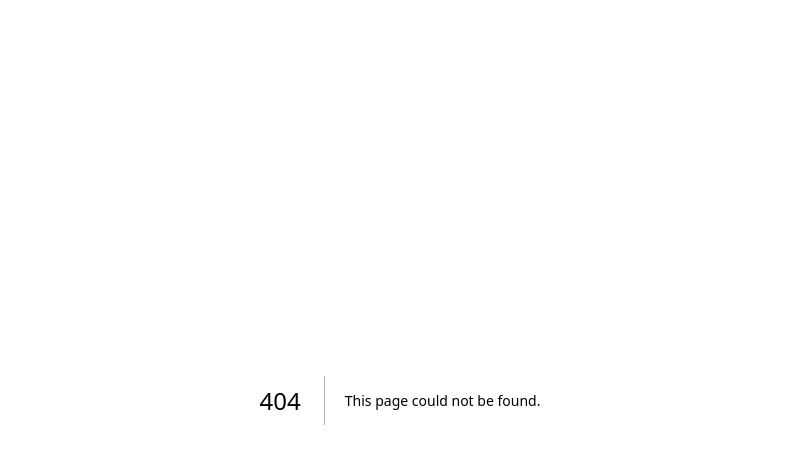
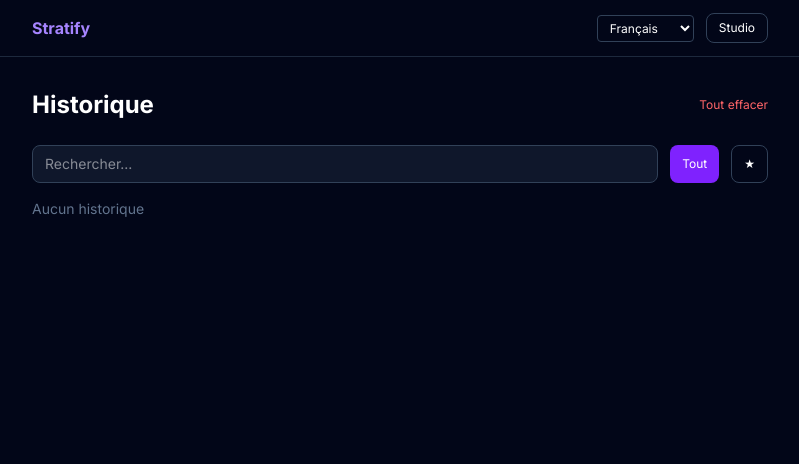
Before and after one commit to claudienbusa/stratify, a Next.js app: page /history in a window 1280 px wide. Before the commit this address had no page. Shown: the top 464 px of the page, without its empty margins (240-1039 px from the left). Built offline with nearby package versions, Linux system fonts and the light colour scheme.

Commit message:
Add dedicated history page

```diff
--- /dev/null
+++ b/app/(dashboard)/history/page.tsx
@@ -0,0 +1,175 @@
+"use client";
+
+import { useEffect, useState } from "react";
+import Link from "next/link";
+import { translations, Lang } from "@/lib/translations";
+
+const HISTORY_KEY = "stratify_history";
+const LANG_KEY = "stratify_lang";
+
+type HistoryItem = {
+  id: string;
+  date: string;
+  mode: "simple" | "campaign";
+  preview: string;
+  brandVoice?: string;
+  objective?: string;
+  favorite?: boolean;
+};
+
+export default function HistoryPage() {
+  const [lang, setLang] = useState<Lang>("fr");
+  const t = translations[lang] || translations.fr;
+  const [history, setHistory] = useState<HistoryItem[]>([]);
+  const [search, setSearch] = useState("");
+  const [filter, setFilter] = useState<"all" | "favorite">("all");
+
+  useEffect(() => {
+    const saved = localStorage.getItem(LANG_KEY) as Lang | null;
+    if (saved && translations[saved]) setLang(saved);
+
+    try {
+      const raw = localStorage.getItem(HISTORY_KEY);
+      setHistory(raw ? JSON.parse(raw) : []);
+    } catch {
+      setHistory([]);
+    }
+  }, []);
+
+  const changeLang = (newLang: Lang) => {
+    setLang(newLang);
+    localStorage.setItem(LANG_KEY, newLang);
+  };
+
+  const clearHistory = () => {
+    localStorage.removeItem(HISTORY_KEY);
+    setHistory([]);
+  };
+
+  const toggleFavorite = (id: string) => {
+    const updated = history.map((h) =>
+      h.id === id ? { ...h, favorite: !h.favorite } : h
+    );
+    setHistory(updated);
+    localStorage.setItem(HISTORY_KEY, JSON.stringify(updated));
+  };
+
+  const filtered = history.filter((item) => {
+    const matchSearch =
+      item.preview.toLowerCase().includes(search.toLowerCase()) ||
+      (item.brandVoice || "").toLowerCase().includes(search.toLowerCase());
+    const matchFilter = filter === "all" || item.favorite;
+    return matchSearch && matchFilter;
+  });
+
+  return (
+    <div className="min-h-screen bg-slate-950 text-white">
+      <header className="border-b border-slate-800">
+        <div className="max-w-3xl mx-auto px-4 h-14 flex items-center justify-between">
+          <Link href="/" className="font-bold text-violet-400">
+            Stratify
+          </Link>
+          <div className="flex items-center gap-3">
+            <select
+              value={lang}
+              onChange={(e) => changeLang(e.target.value as Lang)}
+              className="text-xs bg-transparent border border-slate-700 rounded px-2 py-1"
+            >
+              <option value="fr">Français</option>
+              <option value="en">English</option>
+              <option value="es">Español</option>
+              <option value="pt">Português</option>
+              <option value="zh">中文</option>
+              <option value="hi">हिन्दी</option>
+              <option value="ar">العربية</option>
+              <option value="de">Deutsch</option>
+              <option value="ja">日本語</option>
+              <option value="id">Bahasa</option>
+            </select>
+            <Link
+              href="/dashboard"
+              className="text-xs px-3 py-1.5 rounded-lg border border-slate-700 hover:bg-slate-900"
+            >
+              {String(t.studio)}
+            </Link>
+          </div>
+        </div>
+      </header>
+
+      <main className="max-w-3xl mx-auto px-4 py-8">
+        <div className="flex items-center justify-between mb-6">
+          <h1 className="text-2xl font-bold">{String(t.history)}</h1>
+          <button
+            type="button"
+            onClick={clearHistory}
+            className="text-xs text-red-400 hover:underline"
+          >
+            {String(t.clearAll)}
+          </button>
+        </div>
+
+        <div className="flex gap-3 mb-4">
+          <input
+            type="text"
+            value={search}
+            onChange={(e) => setSearch(e.target.value)}
+            placeholder={String(t.search)}
+            className="flex-1 rounded-lg px-3 py-2 text-sm bg-slate-900 border border-slate-700"
+          />
+          <button
+            type="button"
+            onClick={() => setFilter("all")}
+            className={`px-3 py-2 rounded-lg text-xs ${filter === "all" ? "bg-violet-600" : "border border-slate-700"}`}
+          >
+            {lang === "fr" ? "Tout" : "All"}
+          </button>
+          <button
+            type="button"
+            onClick={() => setFilter("favorite")}
+            className={`px-3 py-2 rounded-lg text-xs ${filter === "favorite" ? "bg-violet-600" : "border border-slate-700"}`}
+          >
+            ★
+          </button>
+        </div>
+
+        {filtered.length === 0 ? (
+          <p className="text-slate-500 text-sm">{String(t.noHistory)}</p>
+        ) : (
+          <ul className="space-y-3">
+            {filtered.map((item) => (
+              <li
+                key={item.id}
+                className="rounded-xl border border-slate-800 bg-slate-900/50 p-4"
+              >
+                <div className="flex justify-between items-start gap-3">
+                  <div className="flex-1 min-w-0">
+                    <div className="flex gap-2 text-xs text-slate-500 mb-1">
+                      <span>
+                        {item.mode === "campaign" ? String(t.campaign) : String(t.simple)}
+                      </span>
+                      <span>·</span>
+                      <span>{item.date}</span>
+                    </div>
+                    <p className="text-sm truncate">{item.preview}</p>
+                    {item.brandVoice && (
+                      <p className="text-xs text-violet-400 mt-1">
+                        {String(t.voice)}: {item.brandVoice}
+                      </p>
+                    )}
+                  </div>
+                  <button
+                    type="button"
+                    onClick={() => toggleFavorite(item.id)}
+                    className="text-lg shrink-0"
+                  >
+                    {item.favorite ? "★" : "☆"}
+                  </button>
+                </div>
+              </li>
+            ))}
+          </ul>
+        )}
+      </main>
+    </div>
+  );
+}
```
